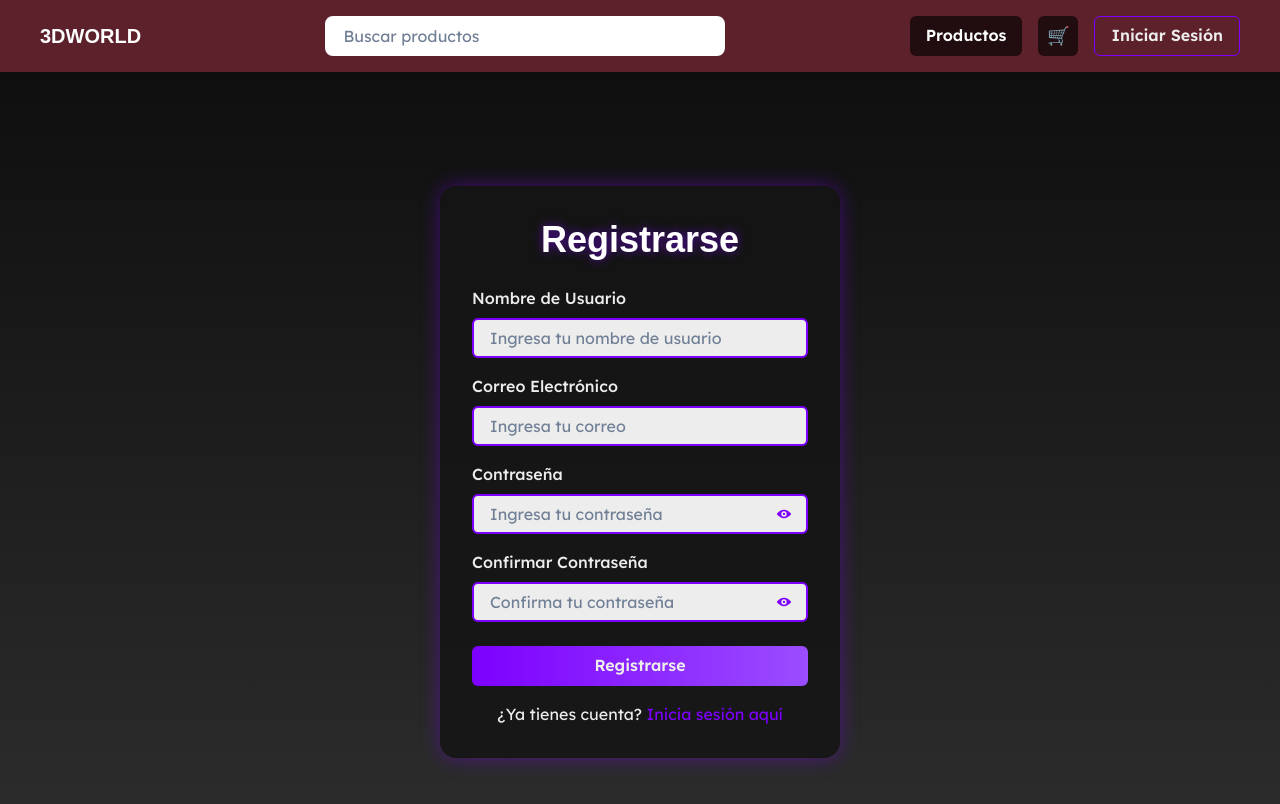
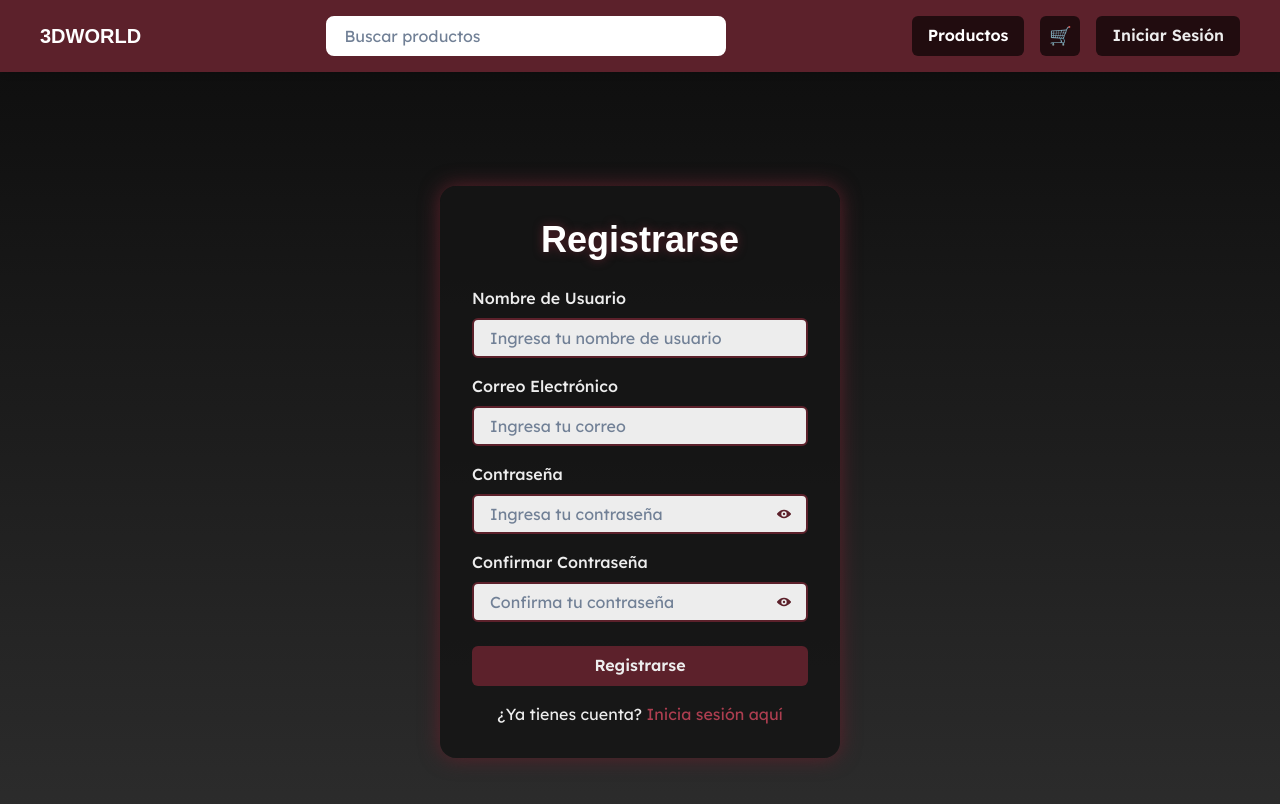
Before and after one commit to DRACKM10/3Dworld2, a Next.js app in the folder frontend/: page /registro in a window 1280 px wide. Shown: the top 804 px of the page. Built offline with nearby package versions, Linux system fonts and the light colour scheme.

Commit message:
se corrigio error al mostrar los productos y actualizacion completa de la paleta de colores de la pagina

```diff
--- a/frontend/src/app/registro/page.js
+++ b/frontend/src/app/registro/page.js
@@ -100,7 +100,7 @@ export default function RegisterPage() {
         bg="rgba(20, 20, 20, 0.85)"
         p={8}
         borderRadius="2xl"
-        boxShadow="0 0 20px rgba(125, 0, 255, 0.4)"
+        boxShadow="0 0 20px #5c212b"
         maxW="400px"
         width="100%"
       >
@@ -108,7 +108,7 @@ export default function RegisterPage() {
           mb={6}
           textAlign="center"
           color="#ffffff"
-          textShadow="0 0 10px rgba(125, 0, 255, 0.6)"
+          textShadow="0 0 10px #5c212b"
         >
           Registrarse
         </Heading>
@@ -123,10 +123,10 @@ export default function RegisterPage() {
               placeholder="Ingresa tu nombre de usuario"
               bg="#EDEDED"
               color="#0F0F0F"
-              border="2px solid #7D00FF"
+              border="2px solid #5c212b"
               _focus={{
-                borderColor: "#9B4DFF",
-                boxShadow: "0 0 10px #7D00FF",
+                borderColor: "#5c212b",
+                boxShadow: "0 0 10px #5c212b",
               }}
               required
               disabled={loading}
@@ -143,10 +143,10 @@ export default function RegisterPage() {
               placeholder="Ingresa tu correo"
               bg="#EDEDED"
               color="#0F0F0F"
-              border="2px solid #7D00FF"
+              border="2px solid #5c212b"
               _focus={{
-                borderColor: "#9B4DFF",
-                boxShadow: "0 0 10px #7D00FF",
+                borderColor: "#5c212b",
+                boxShadow: "0 0 10px #5c212b",
               }}
               required
               disabled={loading}
@@ -164,10 +164,10 @@ export default function RegisterPage() {
                 placeholder="Ingresa tu contraseña"
                 bg="#EDEDED"
                 color="#0F0F0F"
-                border="2px solid #7D00FF"
+                border="2px solid #5c212b"
                 _focus={{
-                  borderColor: "#9B4DFF",
-                  boxShadow: "0 0 10px #7D00FF",
+                  borderColor: "#5c212b",
+                  boxShadow: "0 0 10px #5c212b",
                 }}
                 required
                 disabled={loading}
@@ -179,7 +179,7 @@ export default function RegisterPage() {
                   size="sm"
                   onClick={() => setShowPassword(!showPassword)}
                   bg="transparent"
-                  color="#7D00FF"
+                  color="#5c212b"
                   disabled={loading}
                 />
               </InputRightElement>
@@ -197,10 +197,10 @@ export default function RegisterPage() {
                 placeholder="Confirma tu contraseña"
                 bg="#EDEDED"
                 color="#0F0F0F"
-                border="2px solid #7D00FF"
+                border="2px solid #5c212b"
                 _focus={{
-                  borderColor: "#9B4DFF",
-                  boxShadow: "0 0 10px #7D00FF",
+                  borderColor: "#5c212b",
+                  boxShadow: "0 0 10px #5c212b",
                 }}
                 required
                 disabled={loading}
@@ -214,7 +214,7 @@ export default function RegisterPage() {
                     setShowConfirmPassword(!showConfirmPassword)
                   }
                   bg="transparent"
-                  color="#7D00FF"
+                  color="#5c212b"
                   disabled={loading}
                 />
               </InputRightElement>
@@ -226,11 +226,10 @@ export default function RegisterPage() {
           <Button
             type="submit"
             width="full"
-            bgGradient="linear(to-r, #7D00FF, #9B4DFF)"
+            bg="#5c212b"
             color="#EDEDED"
             _hover={{
-              bgGradient: "linear(to-r, #9B4DFF, #7D00FF)",
-              transform: "scale(1.05)",
+            bg:"#6d6c6c73", transform: "scale(1.05)"
             }}
             transition="all 0.2s ease-in-out"
             mb={4}
@@ -246,10 +245,10 @@ export default function RegisterPage() {
             <Link
               as={NextLink}
               href="/log-in"
-              color="#7D00FF"
+              color="#ad3e50ff"
               _hover={{
                 textDecoration: "underline",
-                textShadow: "0 0 8px #7D00FF",
+                textShadow: "0 0 8px #5c212b",
               }}
             >
               Inicia sesión aquí
--- a/frontend/src/components/header.js
+++ b/frontend/src/components/header.js
@@ -230,12 +230,15 @@ export default function Header() {
                     <Button
                       w="full"
                       size="sm"
-                      variant="surface"
                       bg="#5c212b"
                       color="#EDEDED"
-                      borderColor="#000000ff"
-                      _hover={{bg:"#ff313173"
+                      variant="outline"
+                       borderColor="#5c212b"
+                      _hover={{
+                       bg:"#18181873",
+                        transform: "scale(1.05)",
                       }}
+                      transition="all 0.2s ease-in-out"
                     >
                       Ver perfil
                     </Button>
@@ -246,9 +249,13 @@ export default function Header() {
                     size="sm"
                     bg="#5c212b"
                     color="#EDEDED"
-                    variant="surface"
-                    _hover={{bg:"#ff313173"
-                    }}
+                    variant="outline"
+                    borderColor="#5c212b"
+                      _hover={{
+                       bg:"#18181873",
+                        transform: "scale(1.05)",
+                      }}
+                      transition="all 0.2s ease-in-out"
                     onClick={handleLogout}
                   >
                     Cerrar sesión
@@ -259,14 +266,15 @@ export default function Header() {
           ) : (
             <Link href="/log-in" style={{ textDecoration: "none" }}>
               <Button
-                variant="outline"
+                variant="surface"
                 color="#EDEDED"
-                borderColor="#7D00FF"
-                _hover={{
-                  bgGradient: "linear(to-r, #7D00FF, #9B4DFF)",
-                  transform: "scale(1.05)",
-                }}
-                transition="all 0.2s ease-in-out"
+                bg="blackAlpha.700"
+                borderColor="#000000ff"
+              _hover={{
+                bg:"#18181873",
+                transform: "scale(1.05)",
+              }}
+              transition="all 0.2s ease-in-out"
               >
                 Iniciar Sesión
               </Button>
--- a/frontend/src/styles/theme.js
+++ b/frontend/src/styles/theme.js
@@ -5,7 +5,7 @@ const theme = extendTheme({
   styles: {
     global: {
       body: {
-        bgGradient: "linear(to-b, #0F0F0F, #2E2E2E)",
+        bg: "black"
       },
     },
   },
@@ -30,4 +30,5 @@ const theme = extendTheme({
   },
 });
 
+
 export default theme;
```
Also changed, not shown: frontend/src/app/carrito/page.js (+15 -9 lines), frontend/src/app/log-in/page.js (+16 -15 lines), frontend/src/app/perfil/page.js (+7 -13 lines), frontend/src/app/productos/[id]/page.js (+14 -14 lines), frontend/src/app/productos/page.js (+4 -4 lines), frontend/src/components/ProductFormModal.js (+10 -10 lines).
